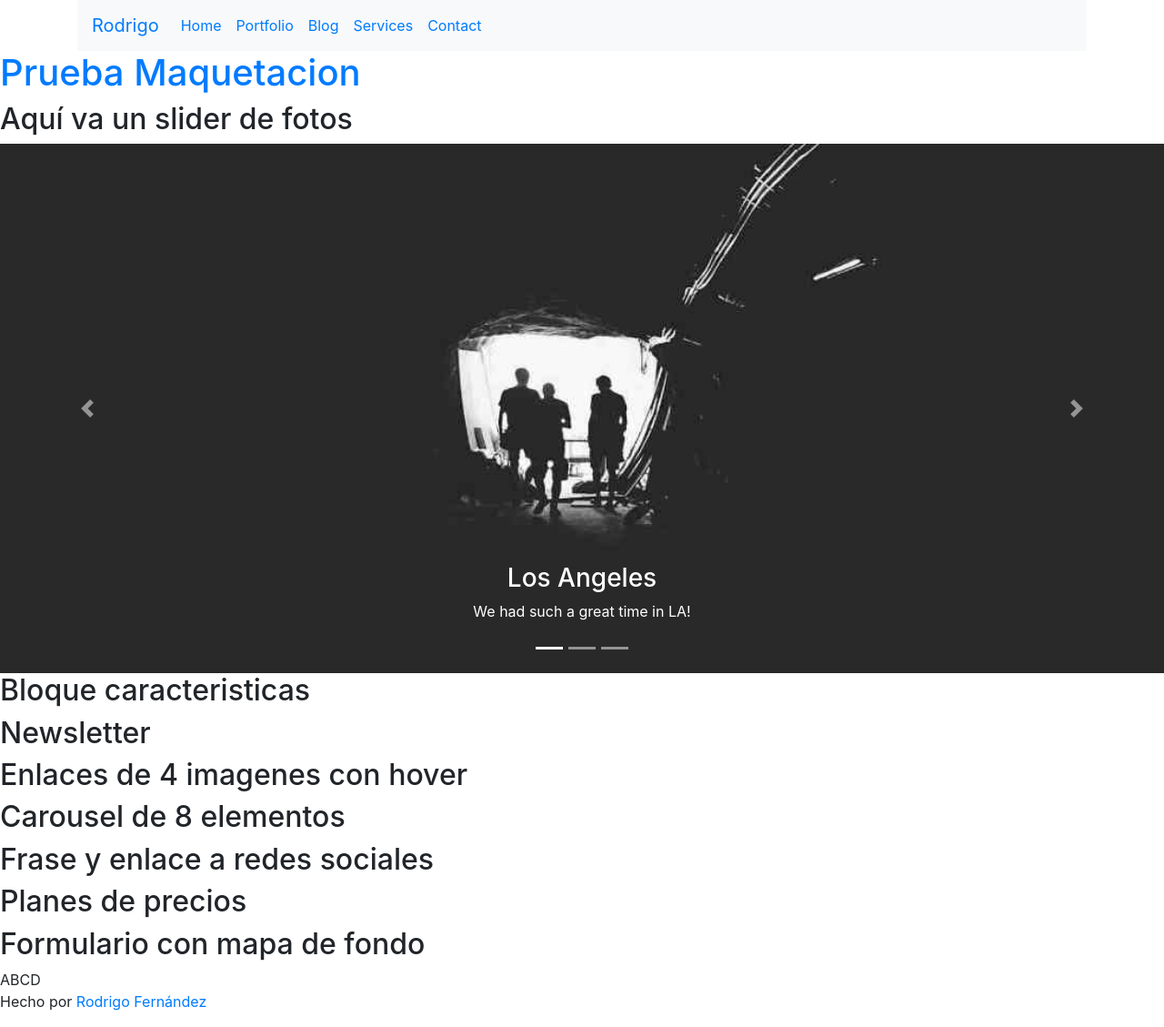
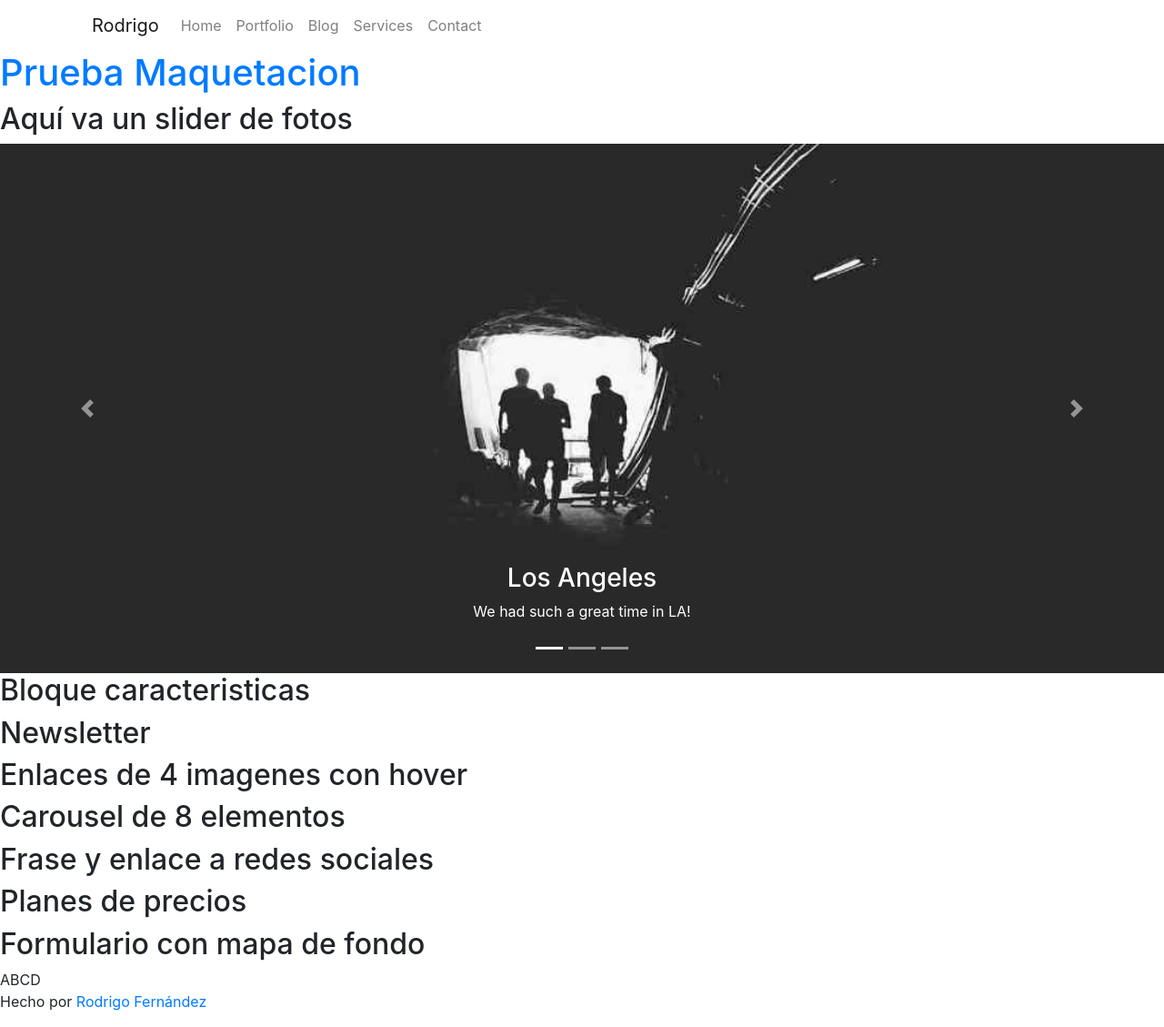
Before and after one commit to Comeneto/siweb-front, a Jekyll site: the page built from index.md, in a window 1280 px wide. Shown: the whole page at 91% size. Built offline with Jekyll 4.4.1, drawn with Linux system fonts in a browser that asks for light colours; nearby versions of some CDN libraries; some web fonts are replaced.

Commit message:
Update header.html

```diff
--- a/_includes/header.html
+++ b/_includes/header.html
@@ -1,5 +1,5 @@
 <div class="container">
-	<nav class="navbar navbar-expand-sm bg-light">
+	<nav class="navbar navbar-expand-sm navbar-light">
 		<a class="navbar-brand" href="#">Rodrigo</a>
 		<button class="navbar-toggler" type="button" data-toggle="collapse" data-target="#collapsibleNavbar">
 			<span class="navbar-toggler-icon"></span>
```
